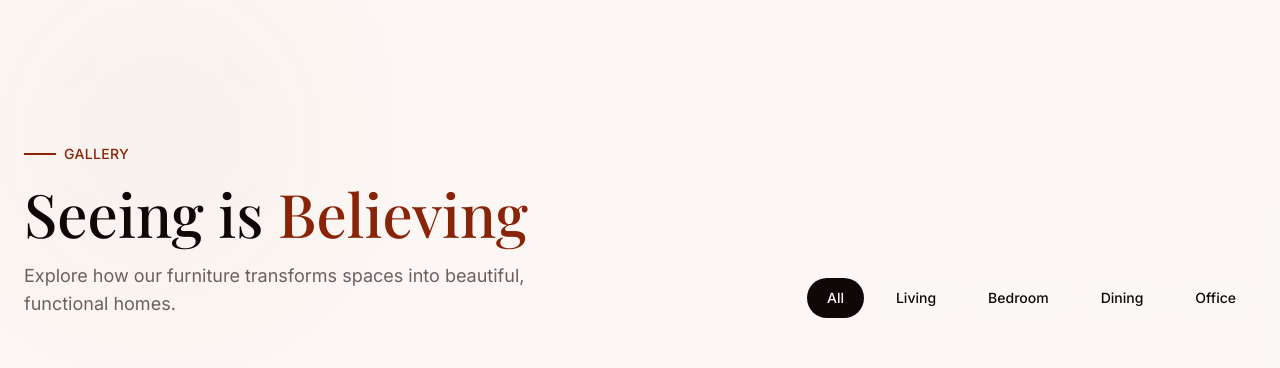
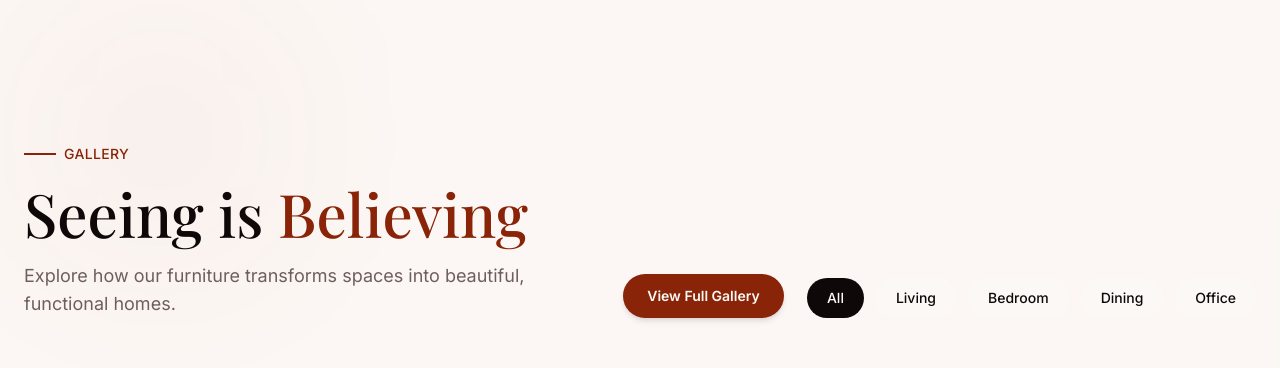
Before and after one commit to PreetTechOPC/Handiloom-wood, a Next.js app: page / in a window 1280 px wide. Shown: the part 5380-5748 px from the top of the page. Built offline with nearby package versions, Linux system fonts and the light colour scheme; a web font is replaced by a local one.

Commit message:
feat: add link to full gallery in GallerySection component

```diff
--- a/components/gallery-section.tsx
+++ b/components/gallery-section.tsx
@@ -1,7 +1,7 @@
 "use client";
 
 import { useState, useRef, useEffect } from "react";
-import { ArrowUpRight, ZoomIn } from "lucide-react";
+import Link from "next/link";
 
 const galleryImages = [
   {
@@ -75,25 +75,32 @@ export function GallerySection() {
 
       <div className="container mx-auto px-6 relative z-10">
         <div
-          className={`flex flex-col lg:flex-row lg:items-end justify-between gap-8 mb-16 transition-all duration-1000 ${
+          className={`flex flex-col gap-6 lg:gap-0 lg:flex-row lg:items-end justify-between mb-16 transition-all duration-1000 ${
             isVisible ? "opacity-100 translate-y-0" : "opacity-0 translate-y-8"
           }`}
         >
-          <div className="max-w-xl">
-            <p className="inline-flex items-center gap-2 text-primary font-medium tracking-wide uppercase text-sm mb-4">
+          <div className="max-w-xl space-y-4">
+            <p className="inline-flex items-center gap-2 text-primary font-medium tracking-wide uppercase text-sm">
               <span className="w-8 h-[2px] bg-primary" />
               Gallery
             </p>
             <h2 className="font-serif text-4xl md:text-5xl lg:text-6xl font-medium leading-[1.1]">
               Seeing is <span className="text-primary">Believing</span>
             </h2>
-            <p className="text-muted-foreground mt-4 text-lg">
+            <p className="text-muted-foreground text-lg">
               Explore how our furniture transforms spaces into beautiful,
               functional homes.
             </p>
           </div>
 
-          <div className="flex flex-wrap gap-3">
+          <Link
+            href="/gallery"
+            className="inline-flex w-fit items-center gap-2 rounded-full bg-primary text-primary-foreground px-6 py-3 text-sm font-semibold shadow-md hover:shadow-lg hover:bg-primary/90 transition-all duration-300 self-start lg:self-auto"
+          >
+            View Full Gallery
+          </Link>
+
+          <div className="flex flex-wrap gap-3 lg:justify-end">
             {["All", "Living", "Bedroom", "Dining", "Office"].map(
               (filter, i) => (
                 <button
@@ -143,13 +150,6 @@ export function GallerySection() {
                   hoveredId === image.id ? "opacity-100" : "opacity-0"
                 }`}
               >
-                {/* Top actions */}
-                <div className="flex justify-end">
-                  <button className="w-12 h-12 bg-background/20 backdrop-blur-md rounded-full flex items-center justify-center text-white hover:bg-background/40 transition-colors">
-                    <ZoomIn className="w-5 h-5" />
-                  </button>
-                </div>
-
                 {/* Bottom content */}
                 <div
                   className={`transform transition-transform duration-500 ${
@@ -159,12 +159,9 @@ export function GallerySection() {
                   <span className="inline-block px-3 py-1 bg-primary/90 text-primary-foreground text-xs font-medium rounded-full mb-3">
                     {image.category}
                   </span>
-                  <div className="flex items-center justify-between">
-                    <p className="font-serif text-xl lg:text-2xl text-white font-medium">
-                      {image.alt}
-                    </p>
-                    <ArrowUpRight className="w-6 h-6 text-white" />
-                  </div>
+                  <p className="font-serif text-xl lg:text-2xl text-white font-medium">
+                    {image.alt}
+                  </p>
                 </div>
               </div>
 
```
